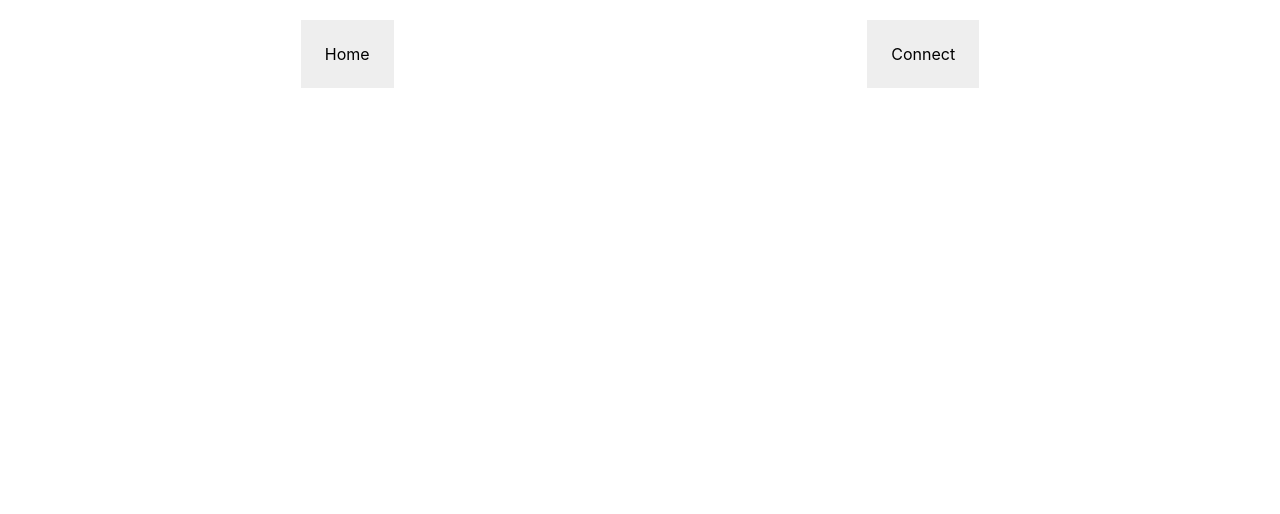
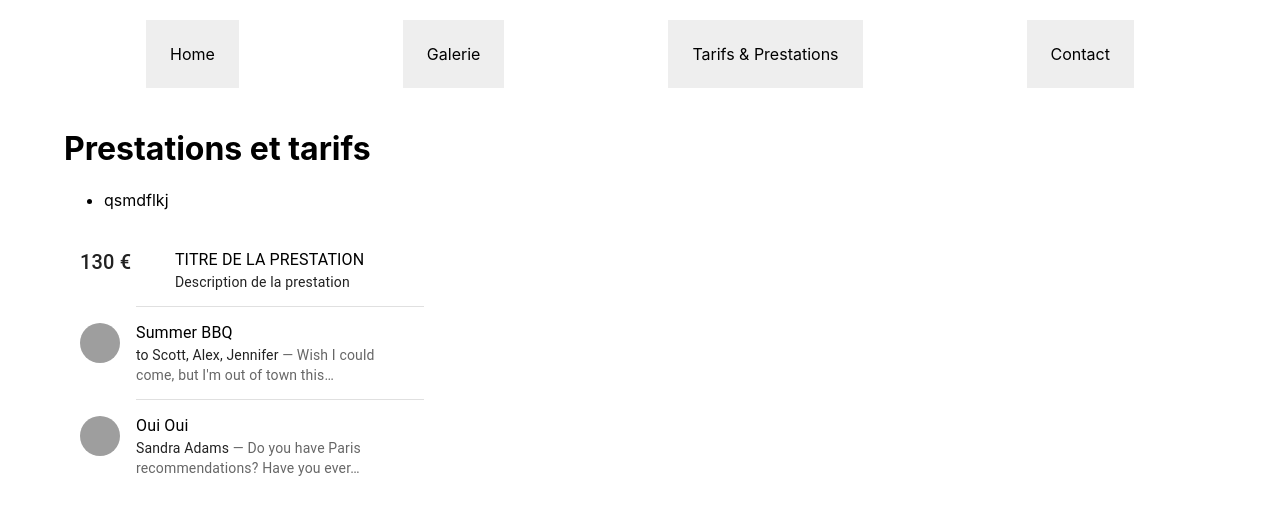
Before and after one commit to fabienmacip/devoir07, a React (Create React App) app: page /tarifs in a window 1280 px wide. Before the commit this address had no page. Shown: the top 514 px of the page. Built offline with nearby package versions, Linux system fonts and the light colour scheme; grey boxes are pictures that could not be loaded.

Commit message:
18 MENU OK et PAGES STATIQUES OK

```diff
--- a/src/App.js
+++ b/src/App.js
@@ -1,9 +1,13 @@
 //import logo from './logo.svg';
 //import './App.css';
 import React, { version, useState, useEffect } from 'react';
+import HomePage from './pages/HomePage';
 import PhotosPage from './pages/PhotosPage';
 import PhotoPage from './pages/PhotoPage';
 import LoginPage from './pages/LoginPage';
+import TarifsPage from './pages/TarifsPage';
+import ContactPage from './pages/ContactPage';
+
 import AdminPhotosPage from "./pages/AdminPhotosPage";
 import authAPI from './services/authAPI';
 import Container from '@mui/material/Container';
@@ -78,17 +82,13 @@ function App() {
 
               <NavBar />
           <Routes>
-              <Route path="/" element={<PhotosPage />}></Route>
+              <Route path="/" element={<HomePage />}></Route>
+              <Route path="/photos" element={<PhotosPage />}></Route>
+              <Route path="/tarifs" element={<TarifsPage />}></Route>
+              <Route path="/contact" element={<ContactPage />}></Route>
               <Route path="/photos/:id" element={<PhotoPage />}></Route>
               <Route path="/login" element={<LoginPage />}></Route>
-              <Route
-                path="/admin"
-                element={
-                  <PrivateRoute>
-                    <AdminPhotosPage />
-                  </PrivateRoute>
-                }
-                />
+
 
               <Route render={() => <h2>Page non trouvée</h2>} />
 
--- a/src/components/NavBar.js
+++ b/src/components/NavBar.js
@@ -19,13 +19,17 @@ const NavBar = () => {
       <Link to="/">
         Home
       </Link>
-      {isAuthenticated && <Link to="/admin">
-        Admin
-      </Link>}
-      {!isAuthenticated && <Link to="/login">
-        Connect
-      </Link>}
-      {isAuthenticated && <span onClick={handleDisconnect}>Disconnect</span>}
+      <Link to="/photos">
+        Galerie
+      </Link>
+      <Link to="/tarifs">
+        Tarifs & Prestations
+      </Link>
+      <Link to="/contact">
+        Contact
+      </Link>
+
+
     </nav>
   )
 }
--- /dev/null
+++ b/src/pages/ContactPage.js
@@ -0,0 +1,14 @@
+import React, {useEffect, useState} from 'react';
+import {useParams, Link} from 'react-router-dom';
+
+import {API_URL, UPLOADS_URL} from '../config';
+
+export default function ContactPage() {
+
+  return(
+   <div>
+     Page contact
+   </div>
+  )
+
+}
--- /dev/null
+++ b/src/pages/HomePage.js
@@ -0,0 +1,14 @@
+import React, {useEffect, useState} from 'react';
+import {useParams, Link} from 'react-router-dom';
+
+import {API_URL, UPLOADS_URL} from '../config';
+
+export default function HomePage() {
+
+  return(
+   <div>
+     <img src="../img/photographe.jpg" alt="accueil Charles Cantin"/>
+   </div>
+  )
+
+}
--- /dev/null
+++ b/src/pages/TarifsPage.js
@@ -0,0 +1,116 @@
+import React, {useEffect, useState} from 'react';
+import {useParams, Link} from 'react-router-dom';
+
+import {API_URL, UPLOADS_URL} from '../config';
+
+
+import List from '@mui/material/List';
+import ListItem from '@mui/material/ListItem';
+import Divider from '@mui/material/Divider';
+import ListItemText from '@mui/material/ListItemText';
+import ListItemAvatar from '@mui/material/ListItemAvatar';
+import Avatar from '@mui/material/Avatar';
+import Typography from '@mui/material/Typography';
+
+
+
+export default function TarifsPage() {
+
+  return(
+   <div>
+     <h1>
+       Prestations et tarifs
+     </h1>
+     <ul>
+       <li>
+         qsmdflkj
+       </li>
+     </ul>
+
+     <List sx={{ width: '100%', maxWidth: 360, bgcolor: 'background.paper' }}>
+      <ListItem alignItems="flex-start">
+        <ListItemText
+          primary={
+            <React.Fragment>
+              <Typography
+                sx={{ display: 'inline' }}
+                component="span"
+                variant="h6"
+                color="text.primary"
+              >
+                130 €
+              </Typography>
+
+            </React.Fragment>
+          }
+
+
+        />
+        <ListItemText
+          primary="TITRE DE LA PRESTATION"
+          secondary={
+            <React.Fragment>
+              <Typography
+                sx={{ display: 'inline' }}
+                component="span"
+                variant="body2"
+                color="text.primary"
+              >
+                Description de la prestation
+              </Typography>
+
+            </React.Fragment>
+          }
+        />
+      </ListItem>
+      <Divider variant="inset" component="li" />
+      <ListItem alignItems="flex-start">
+        <ListItemAvatar>
+          <Avatar alt="Travis Howard" src="/static/images/avatar/2.jpg" />
+        </ListItemAvatar>
+        <ListItemText
+          primary="Summer BBQ"
+          secondary={
+            <React.Fragment>
+              <Typography
+                sx={{ display: 'inline' }}
+                component="span"
+                variant="body2"
+                color="text.primary"
+              >
+                to Scott, Alex, Jennifer
+              </Typography>
+              {" — Wish I could come, but I'm out of town this…"}
+            </React.Fragment>
+          }
+        />
+      </ListItem>
+      <Divider variant="inset" component="li" />
+      <ListItem alignItems="flex-start">
+        <ListItemAvatar>
+          <Avatar alt="Cindy Baker" src="/static/images/avatar/3.jpg" />
+        </ListItemAvatar>
+        <ListItemText
+          primary="Oui Oui"
+          secondary={
+            <React.Fragment>
+              <Typography
+                sx={{ display: 'inline' }}
+                component="span"
+                variant="body2"
+                color="text.primary"
+              >
+                Sandra Adams
+              </Typography>
+              {' — Do you have Paris recommendations? Have you ever…'}
+            </React.Fragment>
+          }
+        />
+      </ListItem>
+    </List>
+
+
+   </div>
+  )
+
+}
```
Also changed, not shown: public/img/photographe.jpg (added), src/img/photographe.jpg (added).
